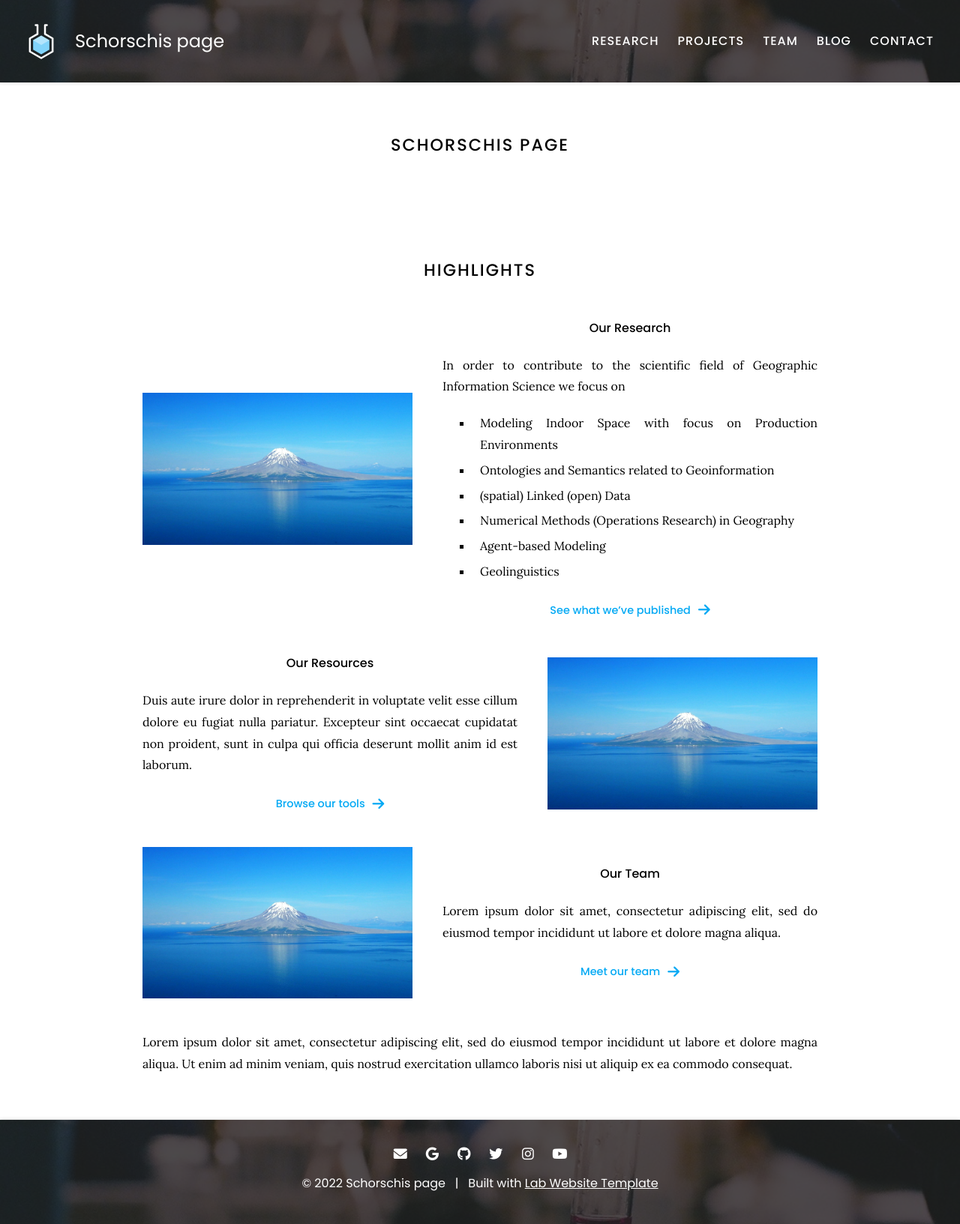
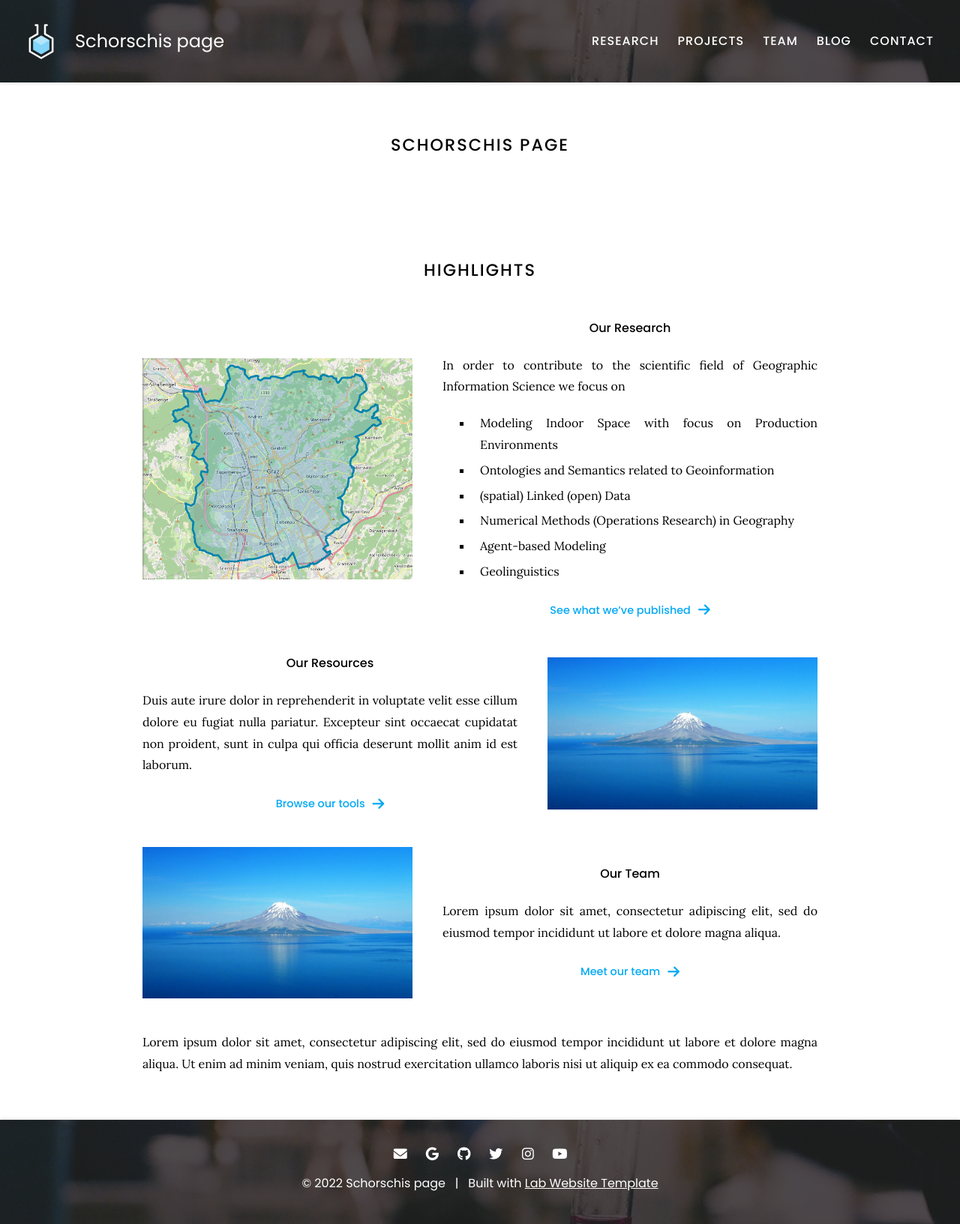
Before and after one commit to geowei1/geowei1.github.io, a Jekyll site: the page built from index.md, in a window 1280 px wide. Shown: the whole page at 75% size. Built offline with Jekyll 4.4.1, drawn with Linux system fonts in a browser that asks for light colours.

Commit message:
Update index.md

```diff
--- a/index.md
+++ b/index.md
@@ -37,7 +37,7 @@ In order to contribute to the scientific field of Geographic Information Science
 
 {%
   include feature.html
-  image="images/photo.jpg"
+  image="images/osm_graz.png"
   link="research"
   title="Our Research"
   text=text
```
